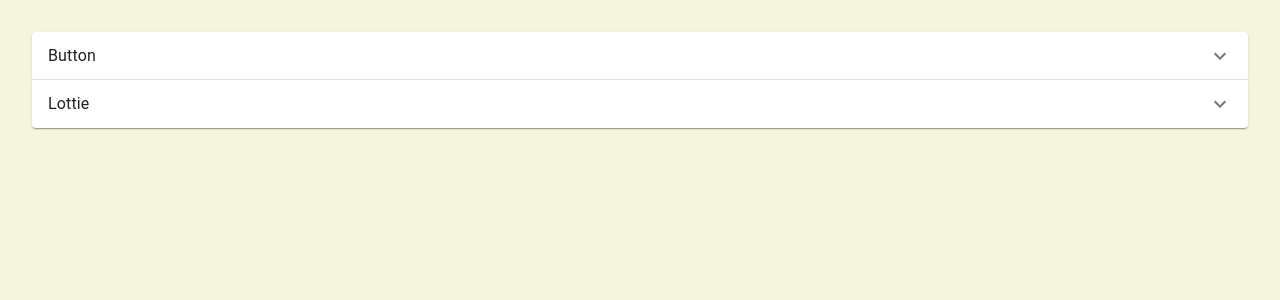
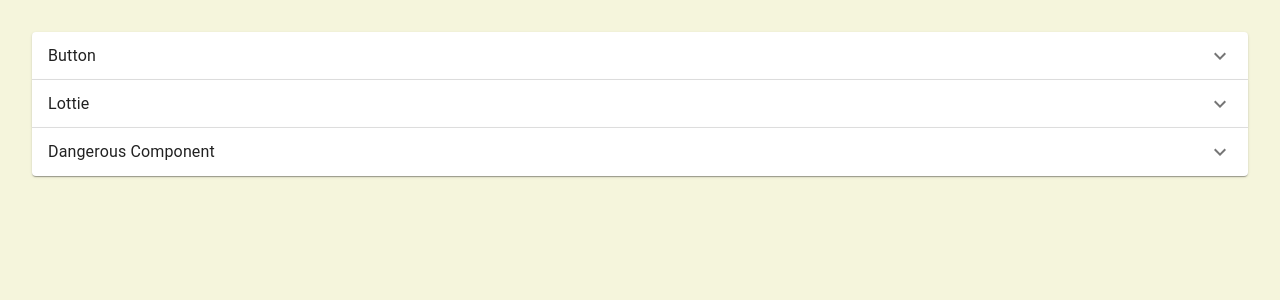
Before and after one commit to amritapatjoshi/frontEndNY, a Next.js app: page /examples/all-components in a window 1280 px wide. Shown: the top 300 px of the page. Built offline with nearby package versions, Linux system fonts and the light colour scheme.

Commit message:
'feature/xss-security-new'

```diff
--- a/app/examples/all-components/page.tsx
+++ b/app/examples/all-components/page.tsx
@@ -10,6 +10,7 @@
 import Typography from '@mui/material/Typography';
 import ExpandMoreIcon from '@mui/icons-material/ExpandMore';
 import DeleteIcon from '@mui/icons-material/Delete';
+import HSDangerousComponent from '@/shared/components/hs-DangerousComponent/HS-DangerousComponent';
 
 export const metadata: Metadata = {
   title: 'SCO - Components',
@@ -59,7 +60,18 @@
             </Typography>
           </AccordionDetails>
         </Accordion>
-
+        <Accordion>
+          <AccordionSummary
+            expandIcon={<ExpandMoreIcon />}
+            aria-controls="panel2a-content"
+            id="panel2a-header"
+          >
+            <Typography>Dangerous Component</Typography>
+          </AccordionSummary>
+          <AccordionDetails>
+              <HSDangerousComponent data='DANGEROUS COMPONENT' />
+          </AccordionDetails>
+        </Accordion>
       </div>
     </div>
   );
--- /dev/null
+++ b/shared/components/hs-DangerousComponent/HS-DangerousComponent.tsx
@@ -0,0 +1,14 @@
+import React from 'react';
+import DOMPurify from 'isomorphic-dompurify';
+
+interface IProps {
+    data ?: string;
+}
+
+export default function HSDangerousComponent(props: IProps) {
+    return (
+        <>
+            <div dangerouslySetInnerHTML={{ __html: DOMPurify.sanitize(`${props.data}`) }} ></div>
+        </>
+    );
+}
```
